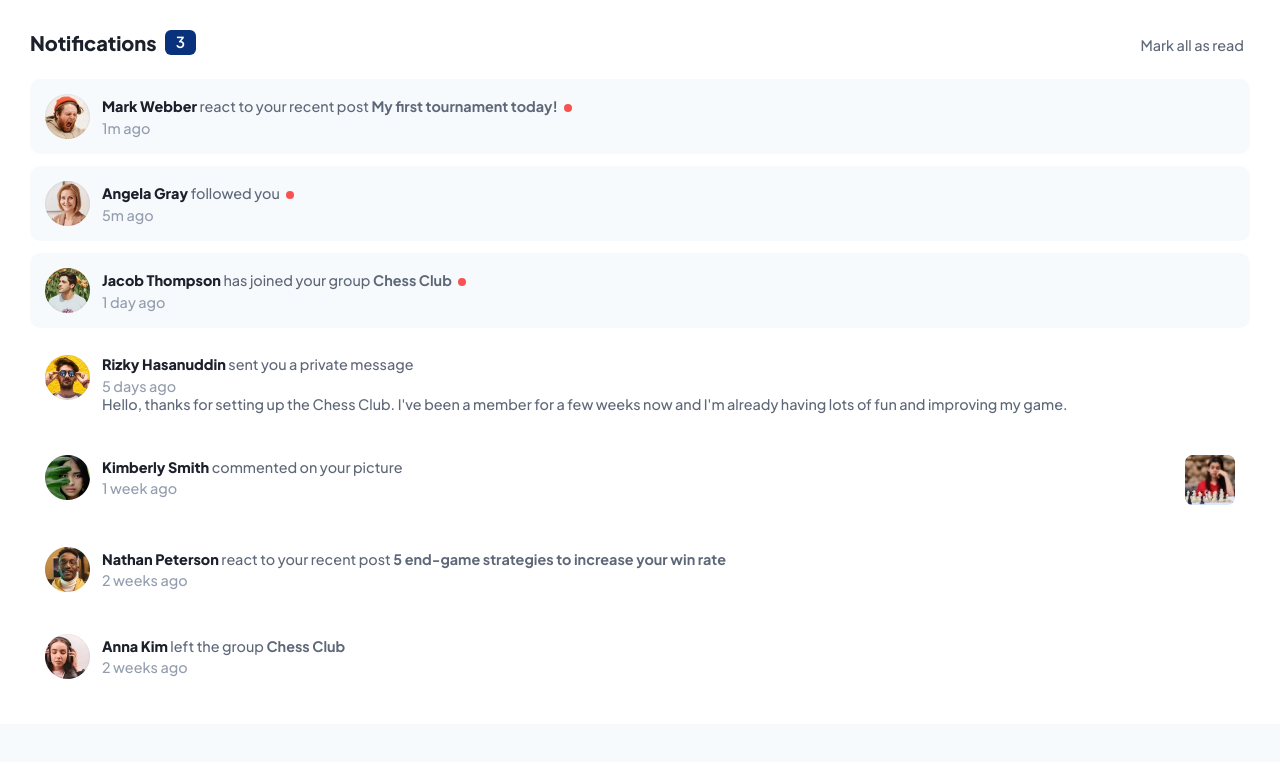
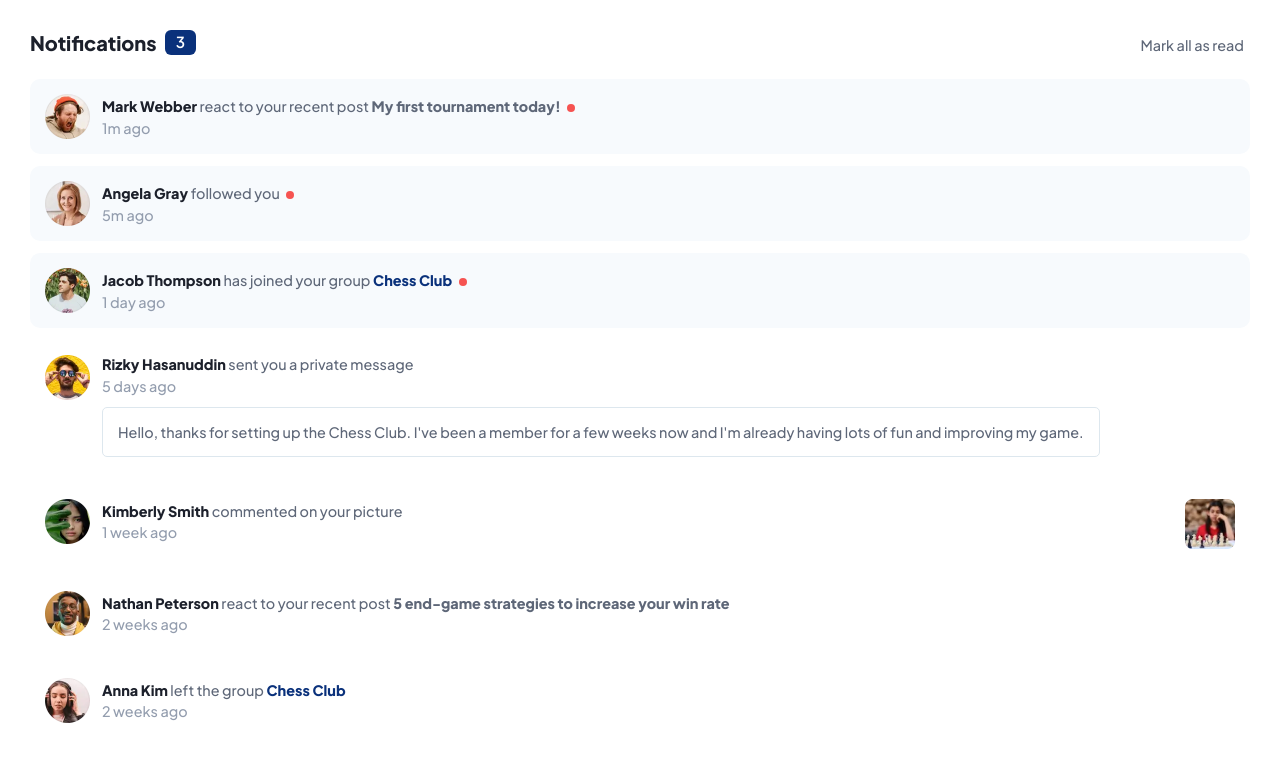
Before and after one commit to edo979/notification-page, a React (Vite) app: page / in a window 1280 px wide. Shown: the top 762 px of the page. Built offline with nearby package versions, Linux system fonts and the light colour scheme.

Commit message:
style group status msg, private msg

```diff
--- a/src/App.jsx
+++ b/src/App.jsx
@@ -34,7 +34,7 @@ const notifications = [
       img: '/public/assets/images/avatar-jacob-thompson.webp',
     },
     text: 'has joined your group',
-    payload: { type: 'link', text: 'Chess Club', url: '#' },
+    payload: { type: 'link', text: 'Chess Club', url: '#', important: true },
     time: '1 day ago',
   },
   {
@@ -85,7 +85,7 @@ const notifications = [
       img: '/public/assets/images/avatar-anna-kim.webp',
     },
     text: 'left the group',
-    payload: { type: 'link', text: 'Chess Club', url: '#' },
+    payload: { type: 'link', text: 'Chess Club', url: '#', important: true },
     time: '2 weeks ago',
   },
 ]
--- a/src/Notification.jsx
+++ b/src/Notification.jsx
@@ -11,7 +11,13 @@ function Notification({ data: { user, text, time, payload, isRead } }) {
             <span> {text}</span>
 
             {payload.type === 'link' && (
-              <a href={payload.url}> {payload.text}</a>
+              <a
+                className={payload.important && 'link-variant-1'}
+                href={payload.url}
+              >
+                {' '}
+                {payload.text}
+              </a>
             )}
 
             {!isRead && <span className="card_unread-dot"></span>}
@@ -20,7 +26,7 @@ function Notification({ data: { user, text, time, payload, isRead } }) {
           <div className="card_info | text-light">{time}</div>
 
           {/* Private message */}
-          {payload.type === 'msg' && <p>{payload.msg}</p>}
+          {payload.type === 'msg' && <p className="box">{payload.msg}</p>}
         </div>
       </div>
 
--- a/src/scss/_components.scss
+++ b/src/scss/_components.scss
@@ -31,12 +31,14 @@ body {
   &_body {
     --f-align: center;
     --f-gap: 0.75rem;
-
-    //@at-root: 1px solid blue;
   }
 
   &_info {
     margin-top: 0.2rem;
+  }
+
+  & .box {
+    margin-top: 0.75rem;
   }
 
   &_content-img {
@@ -55,7 +57,6 @@ body {
   }
 }
 
-// Button
 .btn {
   border: 0;
   font-size: var(--fs-500);
@@ -81,3 +82,13 @@ body {
   color: hsl(var(--clr-text-badge));
   background-color: hsl(var(--clr-badge));
 }
+
+.box {
+  padding: 15px;
+  border: 1px solid hsl(var(--clr-neutral-600));
+  border-radius: 5px;
+}
+
+.link-variant-1 {
+  color: hsl(var(--clr-primary-blue));
+}
--- a/src/scss/_msc.scss
+++ b/src/scss/_msc.scss
@@ -40,7 +40,7 @@ h1 {
 
 a {
   text-decoration: none;
-  font-weight: 700;
+  font-weight: 800;
   color: hsl(var(--clr-neutral-400));
 }
 
```
